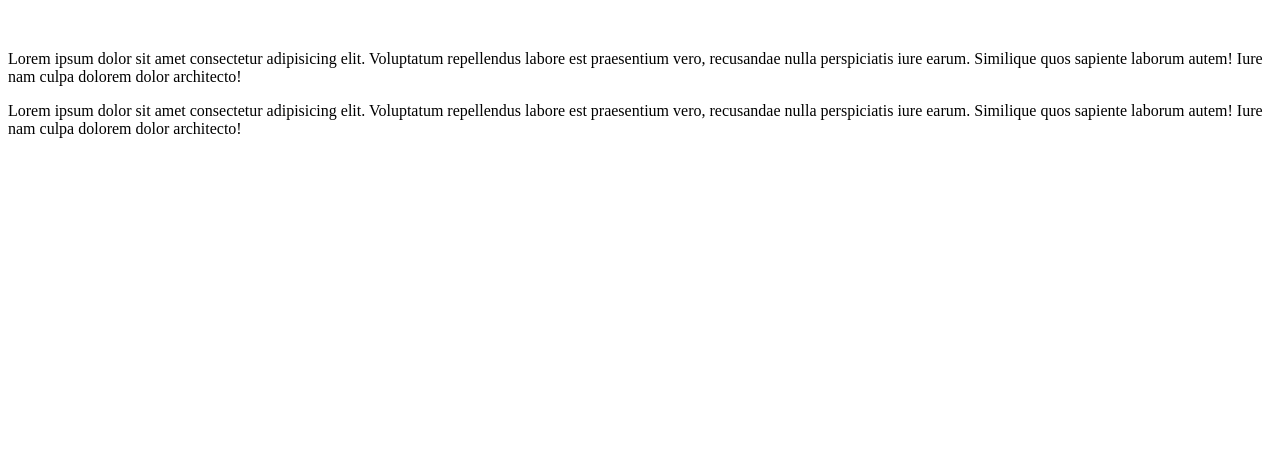
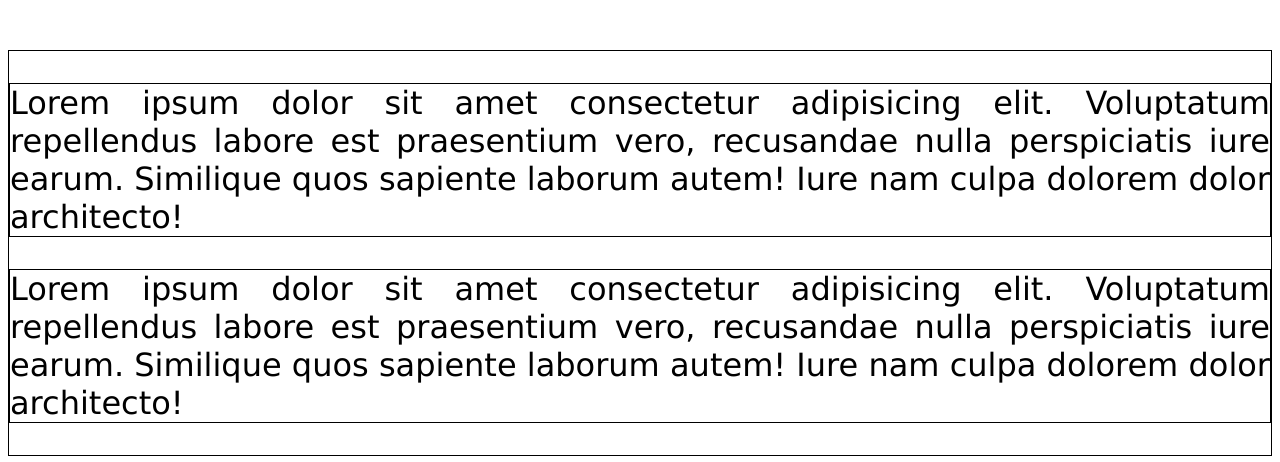
Before and after one commit to Rodolfofyto/css_10Ejercicios, a plain HTML site: page index.html in a window 1280 px wide. Drawn offline with Linux system fonts and the light colour scheme.

Commit message:
Actualizada la fuente

```diff
--- a/index.html
+++ b/index.html
@@ -6,6 +6,17 @@
     <meta http-equiv="X-UA-Compatible" content="IE=edge" />
     <meta name="viewport" content="width=device-width, initial-scale=1.0" />
     <title>web_prueba</title>
+    <style>
+        main, p{
+            border: solid 1px #000000;
+        }
+        p{
+            font-family: Verdana, Geneva, Tahoma, sans-serif;
+            font-size: 2em;
+            text-align: justify;
+            font-weight: 500;
+        }
+    </style>
 </head>
 
 <body>
```
